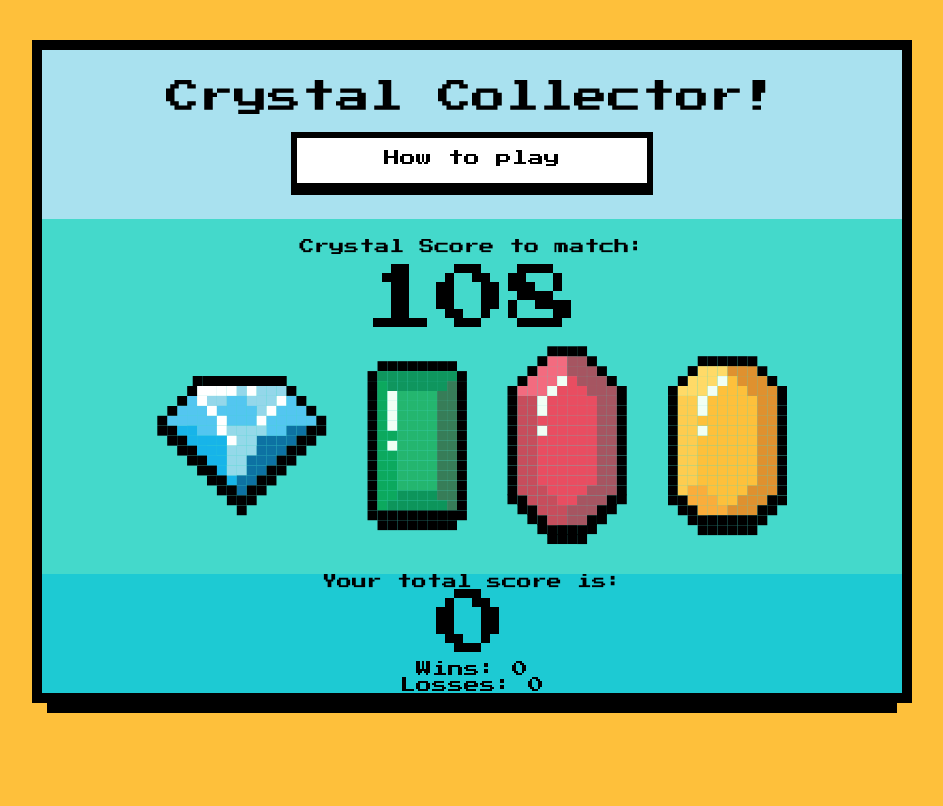
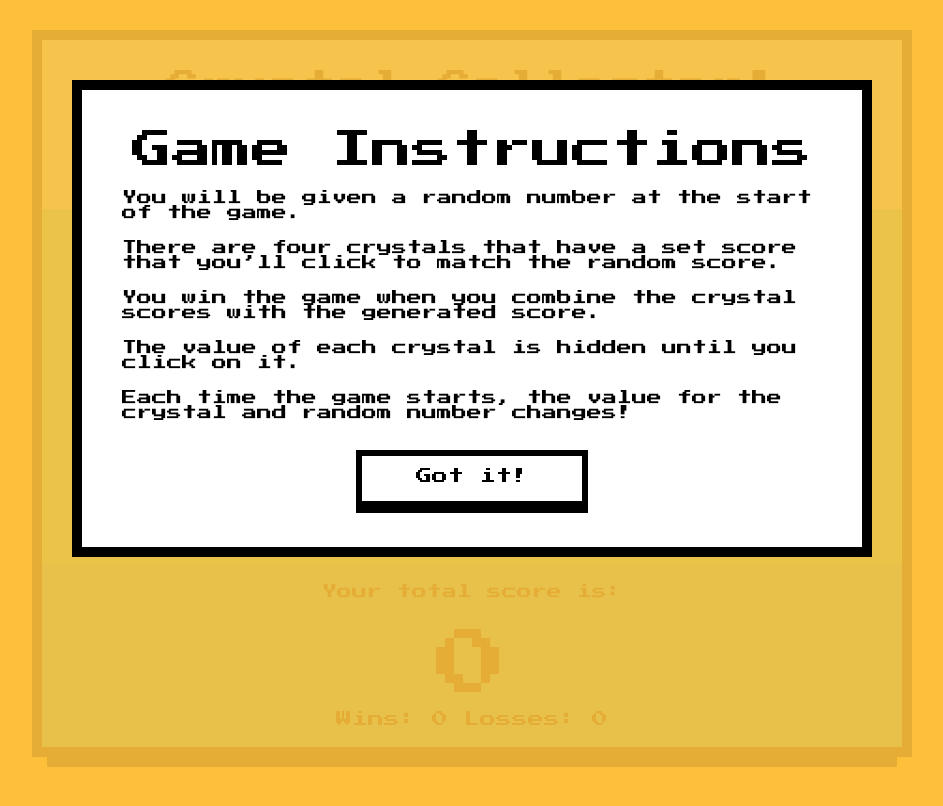
Before and after one commit to nickvolkert/week-4-game, a plain HTML site: page index.html in a window 1280 px wide. Both pictures are taken after a click on the link "How to play". Shown: the whole page, without its empty margins (168-1111 px from the left). Drawn offline with nearby package versions, Linux system fonts and the light colour scheme.

Commit message:
various updates

```diff
--- a/assets/css/style.css
+++ b/assets/css/style.css
@@ -12,7 +12,7 @@ h1{
   border:10px solid #000;
   width:860px;
   height: auto;
-  margin: 40px auto 0 auto;
+  margin: 30px auto 0 auto;
 }
 #gameTop{
   background-color: #A9E1EF;
@@ -21,19 +21,12 @@ h1{
 h2{
  font-size: 72px
 }
-h3{
-
-}
 p{
   font-size: 15px;
+  margin-bottom:20px;
 }
-#howtoplay{
-
-}
-#howToLink{
-
-}
-#howToLink a{
+#howToLink a,
+a.playAgain{
   width:350px;
   height:33px;
   padding: 12px 0 0 0;
@@ -45,27 +38,23 @@ p{
   color:#000;
   box-shadow: 0 6px 0 #000;
 }
-#howToLink a:hover{
+#howToLink a:hover,
+a.playAgain:hover{
   box-shadow: 0 0 0 #000;
   transform: translate(0, 4px);
 }
-#scoreWrapper{
-
+a.playAgain{
+  width:220px;
 }
 #currentScore{
   padding:20px 0 10px 0;
 }
-#currentScore p{
+#currentScore p,
+#scoreTracker p{
   padding-bottom: 10px;
 }
-#progressTracker{
-
-}
-#winTracker{
-
-}
-#lossTracker{
-
+#scoreTracker h3{
+  padding-top: 10px;
 }
 #scoreWrapper{
   height: 355px;
@@ -116,9 +105,7 @@ p{
 }
 #scoreTracker{
   background-color: #1DCAD3;
-}
-#scoreTracker p{
-
+  padding: 20px 0;
 }
 h2#totalScore{
 
@@ -127,7 +114,42 @@ h2#totalScore{
   width:850px;
   height: 10px;
   background-color: #000;
-  margin: 0 auto;
+  margin: 0 auto 40px auto;
+}
+#intCurtain{
+  display:none;
+  position: fixed;
+  z-index: 999;
+  left: 0;
+  top: 0;
+  width: 100%;
+  height: 100%;
+  overflow: auto;
+  background-color: rgb(254,192,59);
+  background-color: rgba(254,192,59,0.9);
+}
+#gameInstructions,
+#winScreen,
+#lossScreen{
+  display: none;
+  background-color: #FFF;
+  border:10px solid #000;
+  width:700px;
+  height: auto;
+  margin: 80px auto 0 auto;
+  padding: 40px;
+}
+#gameInstructions h2,
+#winScreen h2,
+#lossScreen h2{
+  font-size:40px;
+  padding-bottom:20px;
+}
+#gameInstructions p{
+  text-align: left;
+}
+#gameInstructions a{
+  margin-top:30px;
 }
 .clearfix::after {
   content: '';
--- a/assets/javascript/games.js
+++ b/assets/javascript/games.js
@@ -14,7 +14,9 @@ function scoreBucket(){
 function matchScoreGenerator(){
     $("#currentScore h2").html(matchScore);
 }
-
+function gameCurtain(){
+    $("#intCurtain").show();
+}
 //Generates the random Gem Numbers
 function randomGemGenerator(){
   redGemNum
@@ -29,31 +31,46 @@ function randomGemGenerator(){
 function winLossCheck(){
   if (userScore == matchScore){
     //User Wins!
-    $("#winlossalert").html("You won, hooray!");
     userWins++;
-  	$("#winTracker").text(userWins);
+    gameCurtain()
+    $("#winScreen").show();
+    $("#lossScreen").hide();
   	restartGems();
+    console.log("is win working?");
   } else if (userScore > matchScore){
     //User Lost
-    $("#winlossalert").html("No gems for you!");
   	userLosses++;
-  	$("#lossTracker").text(userLosses);
+    gameCurtain()
+    $("#lossScreen").show();
     restartGems();
+    console.log("is loss working?");
   }
 }
 
 //Restarts the Game
 function restartGems() {
+  $(".playAgain").on("click", function(){
     $("#currentScore h2").empty(matchScore);
     $("#currentScore h2").append(matchScore);
     randomGemGenerator();
     userScore = 0;
     scoreBucket();
+  });
 }
-
+function gameInst(){
+  $("#howToLink a").on("click", function(){
+    gameCurtain();
+    $("#gameInstructions").show();
+  });
+}
+function closeCurtain(){
+  $(".playAgain").on("click", function(){
+    $("#gameInstructions").hide();
+    $("#intCurtain").hide();
+  });
+}
 //Game Click Fuction
 function gamePlay(){
-
     randomGemGenerator();
     matchScoreGenerator();
     //Red Gems
@@ -86,3 +103,5 @@ function gamePlay(){
     });
 }
 gamePlay();
+gameInst();
+closeCurtain();
--- a/index.html
+++ b/index.html
@@ -32,12 +32,32 @@
       <div id="scoreTracker">
           <p>Your total score is:</p>
           <h2 id="totalScore">0</h2>
-          <h3>Wins: <span id="winTracker">0</span></h3>
-          <h3>Losses: <span id="lossTracker">0</span></h3>
+          <h3>Wins: <span id="winTracker">0</span> Losses: <span id="lossTracker">0</span></h3>
       </div>
 
     </div>
     <div id="dropShadow"></div>
+    <div id="intCurtain">
+      <div id="gameInstructions">
+        <h2>Game Instructions</h2>
+        <p>You will be given a random number at the start of the game.</p>
+        <p>There are four crystals that have a set score that you’ll click to match the random score.</p>
+        <p>You win the game when you combine the crystal scores with the generated score.</p>
+        <p>The value of each crystal is hidden until you click on it.</p>
+        <p>Each time the game starts, the value for the crystal and random number changes!</p>
+        <a href="javascript:;" class="playAgain">Got it!</a>
+      </div>
+      <div id="winScreen">
+        <h2>You won, hooray!</h2>
+        <p>Congrats on your win!</p>
+        <a href="javascript:;" class="playAgain">Play Again</a>
+      </div>
+      <div id="lossScreen">
+        <h2>No Gems for you!</h2>
+        <p>Sorry, you lost!</p>
+        <a href="javascript:;" class="playAgain">Play Again</a>
+      </div>
+    </div>
     <script type="text/javascript" src="https://cdnjs.cloudflare.com/ajax/libs/jquery/3.2.1/jquery.min.js"></script>
     <script type="text/javascript" src="assets/javascript/games.js"></script>
   </body>
```
Lines whose indentation alone changed are shown as unchanged.
